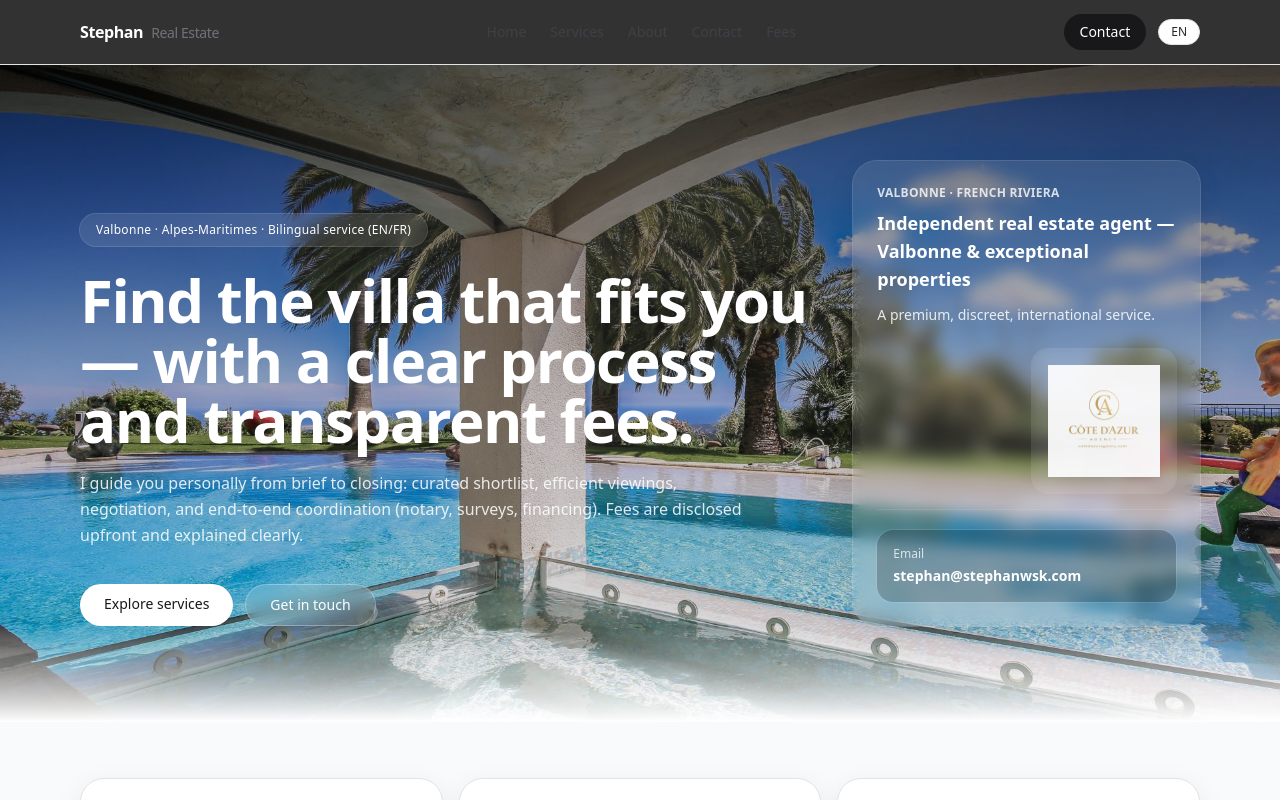
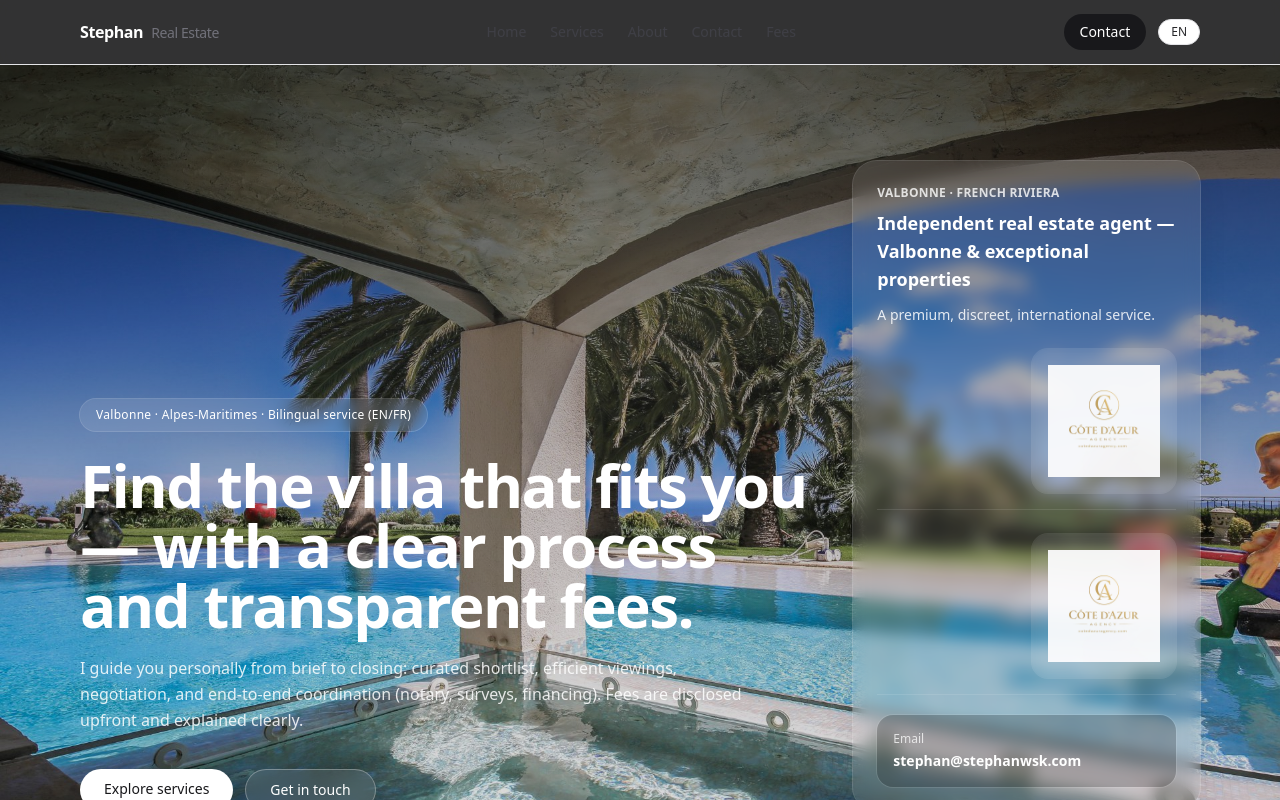
Before and after one commit to oraffaud/stephan-real-estate-clean, a Next.js app: page /en in a window 1280 px wide. Shown: the top 800 px of the page. Built offline with nearby package versions, Linux system fonts and the light colour scheme; a web font is replaced by a local one.

Commit message:
Home: detach brand logo from email and enlarge

```diff
--- a/src/app/[lang]/page.js
+++ b/src/app/[lang]/page.js
@@ -102,6 +102,18 @@
                   <div className="mt-4 h-px bg-white/10"></div>
 
 
+
+                  <div className="mt-6 flex justify-end" data-brand-logo="cda">
+                    <div className="rounded-2xl bg-white/5 p-4 ring-1 ring-white/10 backdrop-blur">
+                      <img
+                        src="/images/logos/cote-dazur-agency.png"
+                        alt="Côte d’Azur Agency"
+                        className="h-20 w-auto md:h-24 lg:h-28 opacity-95"
+                      />
+                    </div>
+                  </div>
+                  <div className="mt-4 h-px bg-white/10" />
+
                   <div className="mt-5 rounded-2xl bg-black/20 p-4 ring-1 ring-white/10">
                     <div className="text-xs text-white/75">
                       {lang === 'fr' ? 'Email' : 'Email'}
```
